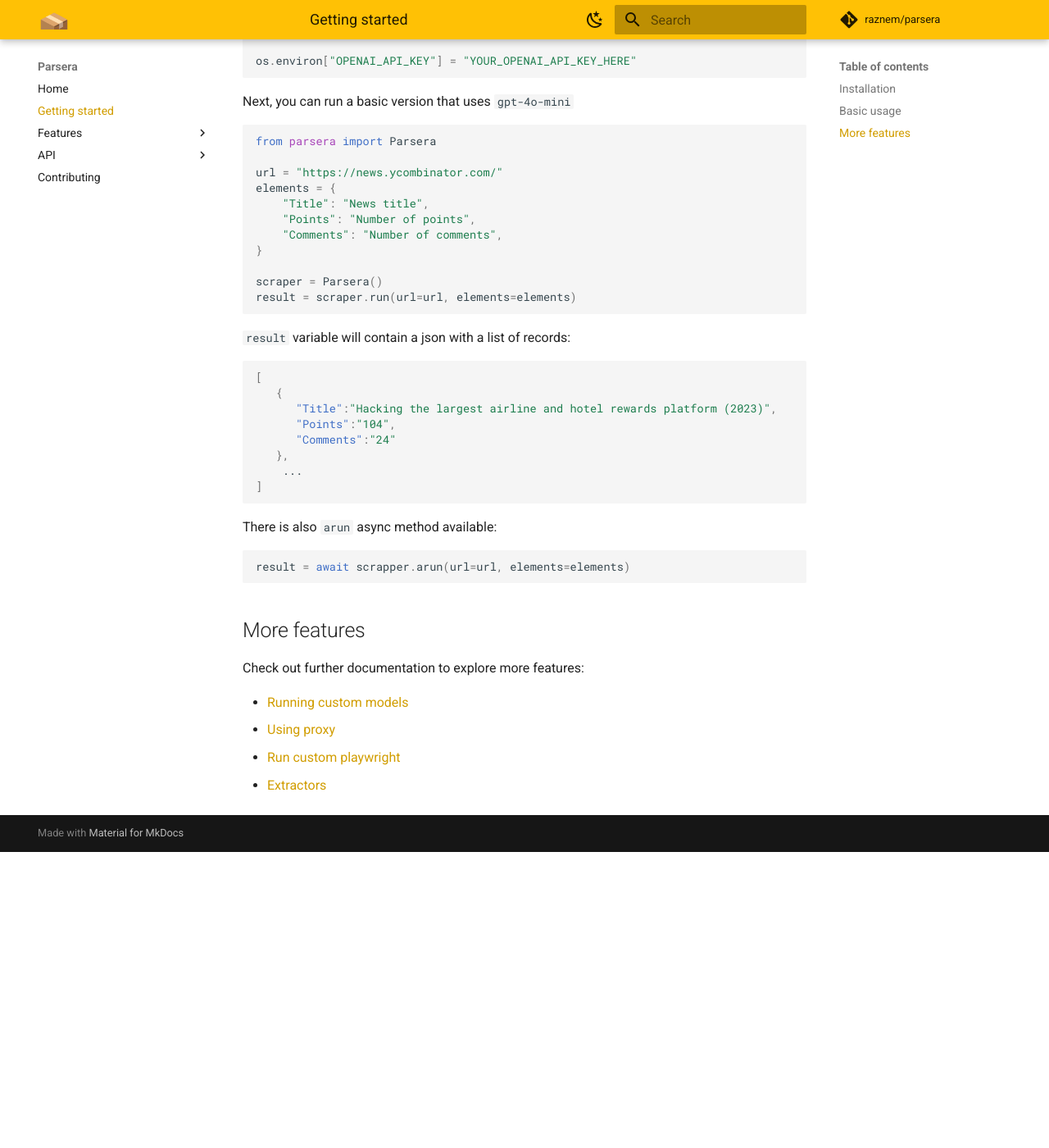
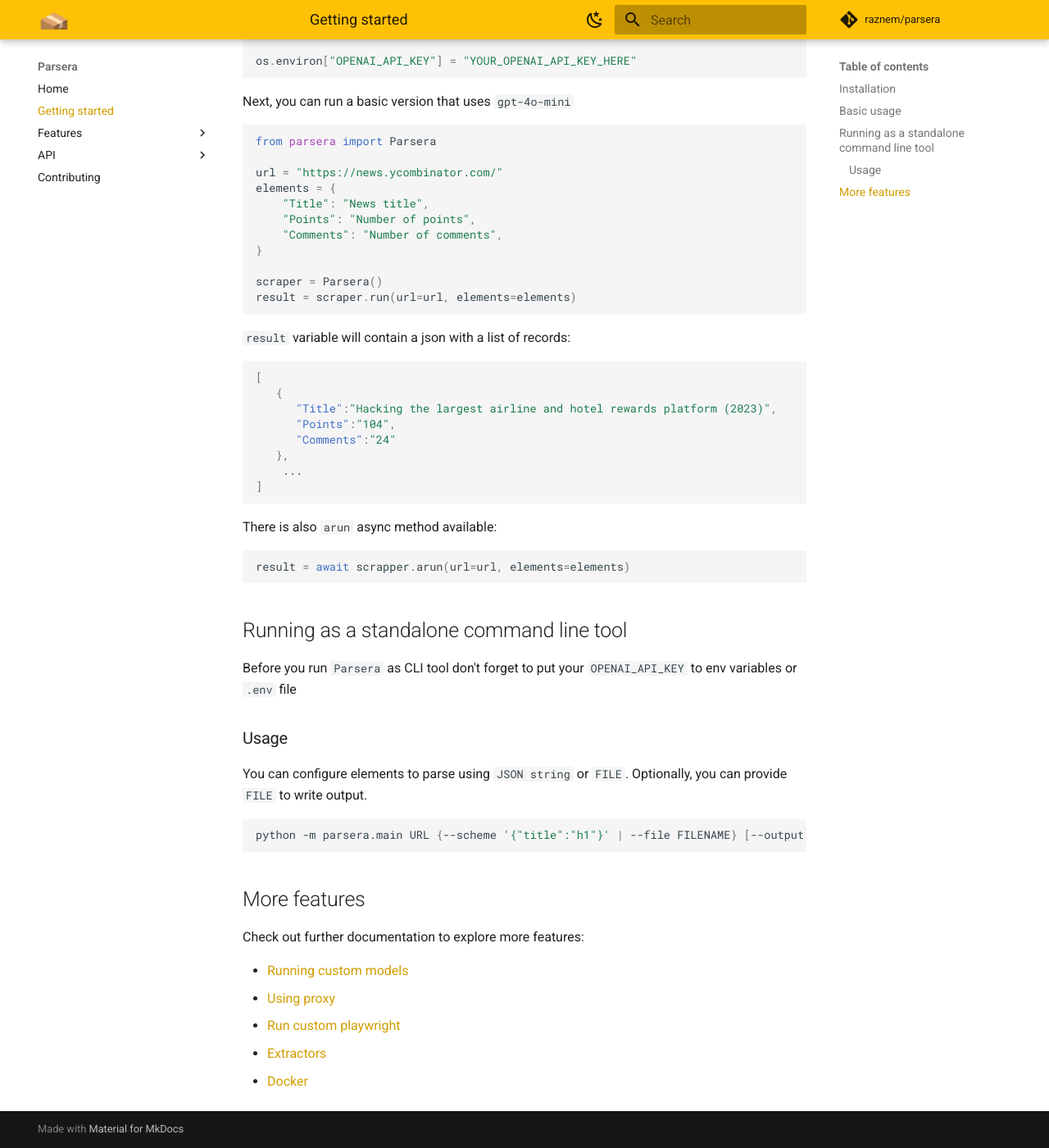
Before and after one commit to raznem/parsera, an MkDocs documentation site: the page built from docs/getting-started.md, in a window 1280 px wide and 1400 px high, scrolled down 548 px. Shown: the whole window at 82% size. Built offline with MkDocs 1.6.1 and Material for MkDocs 9.7.7, drawn with Linux system fonts in a browser that asks for light colours; comment, search, counter and statistics services are not loaded; before the commit the page ends 1587 px from its top, so only the background shows below that.

Commit message:
Added CLI and Docker to documentation

````diff
--- a/docs/getting-started.md
+++ b/docs/getting-started.md
@@ -52,6 +52,19 @@ There is also `arun` async method available:
 result = await scrapper.arun(url=url, elements=elements)
 ```
 
+## Running as a standalone command line tool
+
+Before you run `Parsera` as CLI tool don't forget to put your `OPENAI_API_KEY` to env variables or `.env` file
+
+### Usage
+
+You can configure elements to parse using `JSON string` or `FILE`.
+Optionally, you can provide `FILE` to write output.
+
+```sh
+python -m parsera.main URL {--scheme '{"title":"h1"}' | --file FILENAME} [--output FILENAME]
+```
+
 ## More features
 
 Check out further documentation to explore more features:
@@ -60,3 +73,4 @@ Check out further documentation to explore more features:
 - [Using proxy](features/proxy.md)
 - [Run custom playwright](features/custom-playwright.md)
 - [Extractors](features/extractors.md)
+- [Docker](features/docker.md)
--- a/mkdocs.yml
+++ b/mkdocs.yml
@@ -31,6 +31,7 @@ nav:
     - Proxy: features/proxy.md
     - Custom playwright: features/custom-playwright.md
     - Extractors: features/extractors.md
+    - Docker: features/docker.md
   - API:
     - Getting started: api/getting-started.md
     - Proxy: api/proxy.md
````
Also changed, not shown: README.md (+1 -45 lines), docs/features/docker.md (added, +42 -0 lines).
